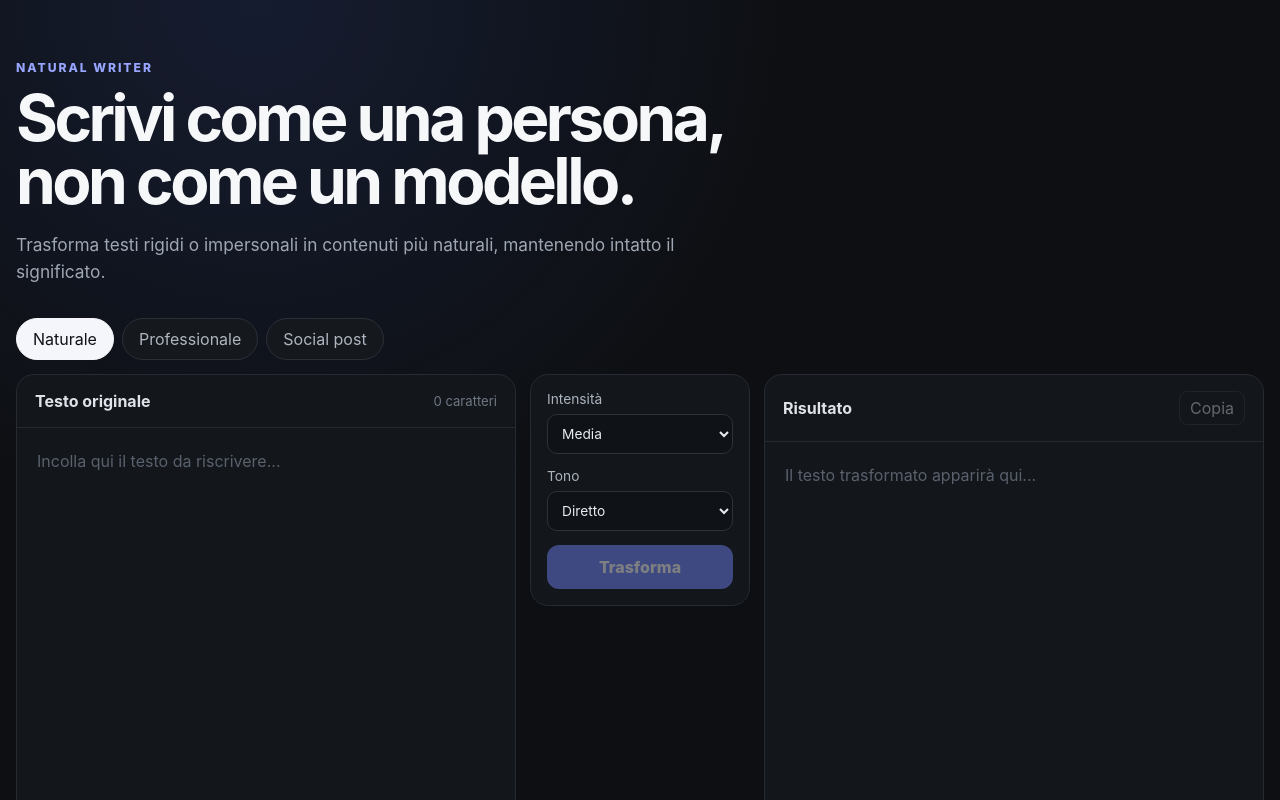
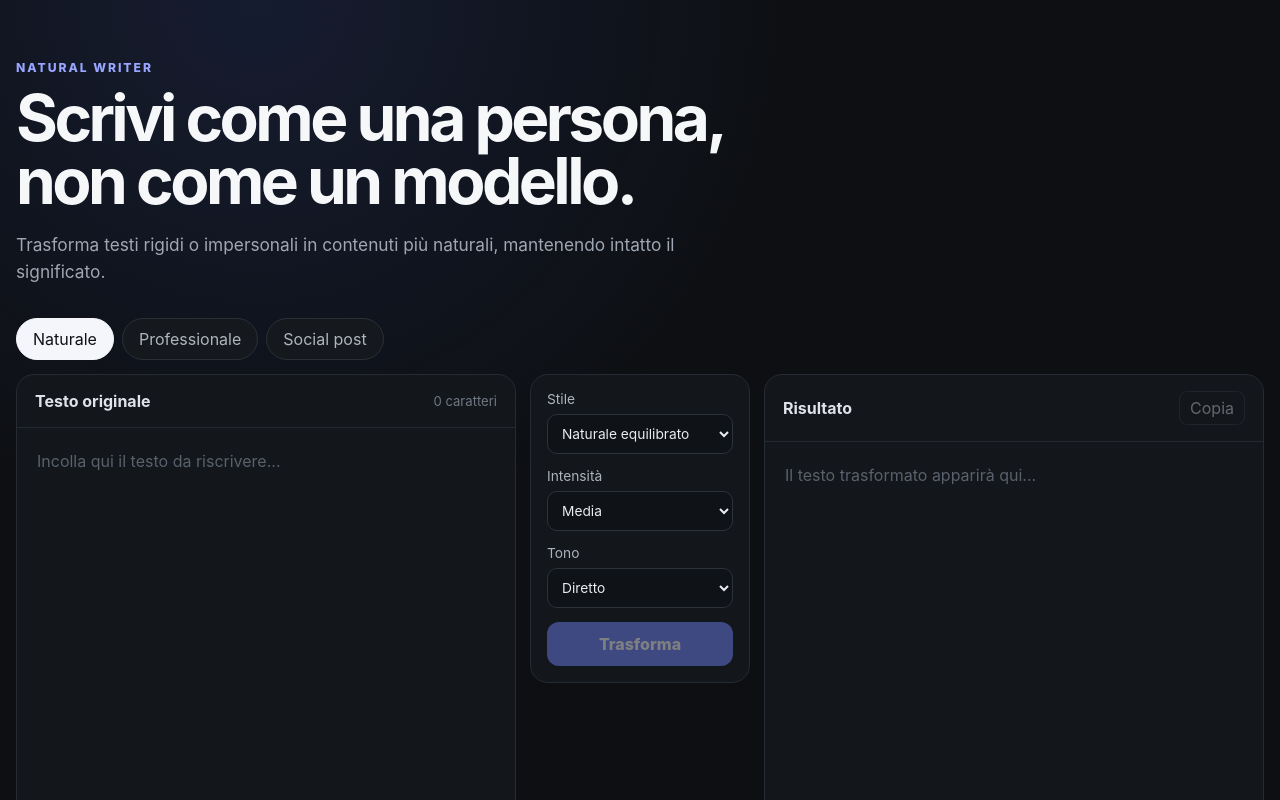
Before and after one commit to Jer1choEU/natural-writer, a Next.js app: page / in a window 1280 px wide. Shown: the top 800 px of the page. Built offline with nearby package versions, Linux system fonts and the light colour scheme.

Commit message:
feat: add style preset selector to UI

```diff
--- a/app/page.tsx
+++ b/app/page.tsx
@@ -10,6 +10,19 @@ const modeLabels: Record<Mode, string> = {
   professional: "Professionale",
   social: "Social post",
 };
+
+const stylePresets = [
+  ["balanced", "Naturale equilibrato"],
+  ["editorial", "Editoriale autorevole"],
+  ["social-direct", "Social diretto"],
+  ["linkedin-personal", "LinkedIn personale"],
+  ["journalistic", "Giornalistico asciutto"],
+  ["political-comment", "Commento politico incisivo"],
+  ["storytelling", "Storytelling personale"],
+  ["minimal", "Minimalista"],
+  ["explainer", "Divulgazione chiara"],
+  ["civic", "Post civico / attivismo"],
+] as const;
 
 const platforms: { value: Platform; label: string }[] = [
   { value: "instagram", label: "Instagram" },
@@ -25,6 +38,7 @@ export default function Home() {
   const [mode, setMode] = useState<Mode>("natural");
   const [platform, setPlatform] = useState<Platform>("instagram");
   const [tone, setTone] = useState("diretto");
+  const [preset, setPreset] = useState("balanced");
   const [intensity, setIntensity] = useState<"leggera" | "media" | "profonda">("media");
   const [emoji, setEmoji] = useState(true);
   const [cta, setCta] = useState(false);
@@ -52,6 +66,7 @@ export default function Home() {
           mode,
           platform,
           tone,
+          preset,
           intensity,
           emoji,
           cta,
@@ -112,6 +127,15 @@ export default function Home() {
         </div>
 
         <aside className="controls">
+          <label>
+            Stile
+            <select value={preset} onChange={(e) => setPreset(e.target.value)}>
+              {stylePresets.map(([value, label]) => (
+                <option key={value} value={value}>{label}</option>
+              ))}
+            </select>
+          </label>
+
           <label>
             Intensità
             <select
```
